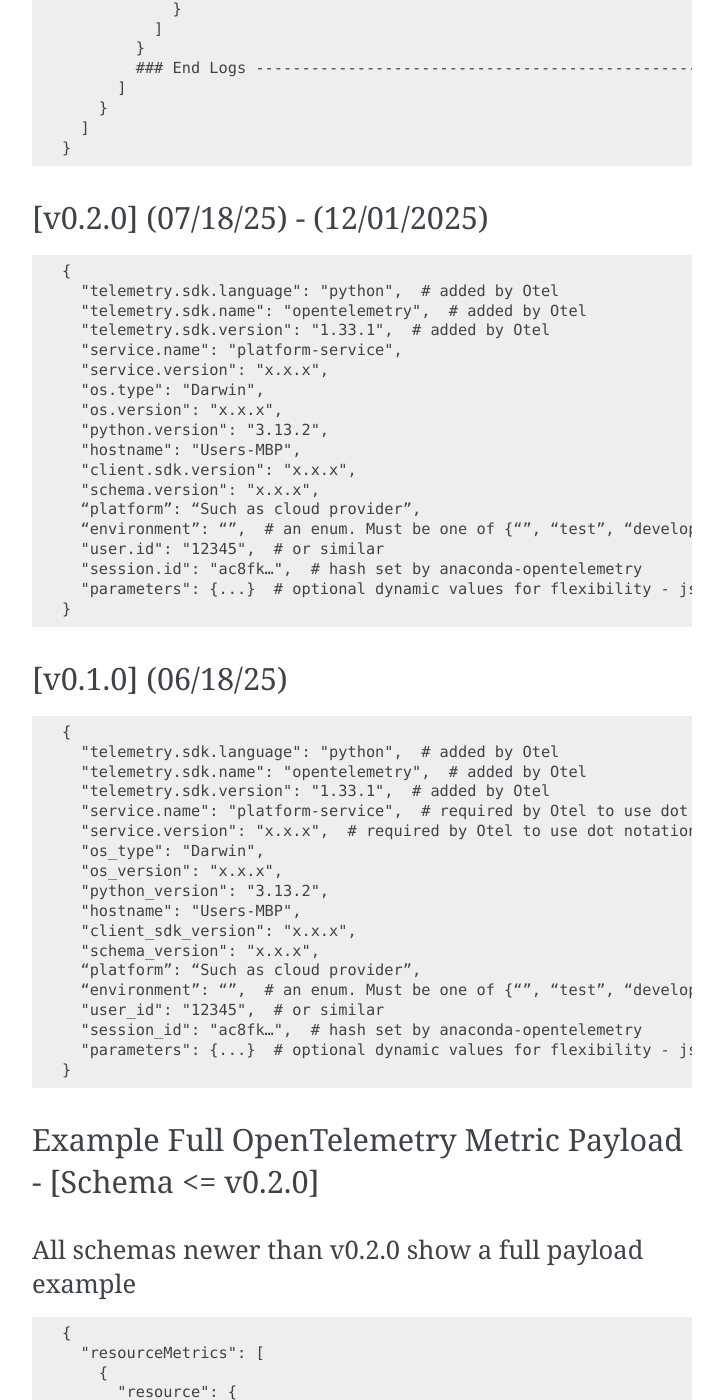
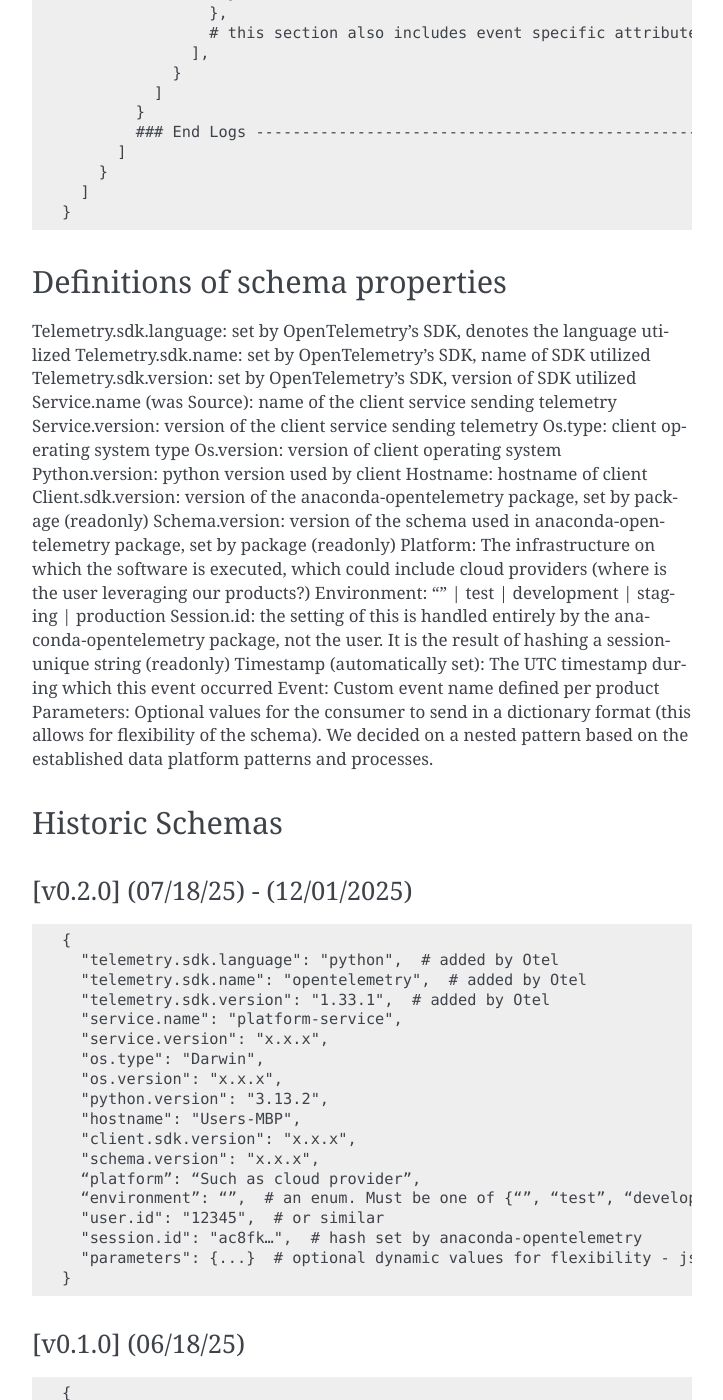
Before and after one commit to anaconda/anaconda-otel-python, a Sphinx documentation site: the page built from docs/source/schema-versions.md, in a window 1280 px wide and 1400 px high, scrolled down 1604 px. Shown: the whole window, without its empty margins (388-1111 px from the left). Built offline with Sphinx 7.4.7, drawn with Linux system fonts in a browser that asks for light colours; pages that are not in the unit, such as notebooks, are missing from menus; the version number could not be read and is left out; some of the changed text lies outside the part shown.

Commit message:
add schema properties to docs

````diff
--- a/docs/source/schema-versions.md
+++ b/docs/source/schema-versions.md
@@ -1,7 +1,8 @@
 # Schema Versions for `anaconda-opentelemetry` Payloads
 This schema refers to the `resource.attributes` and `scope_metrics.metrics.data.data_points.attributes` (event specific) portion of the OpenTelemetry payload. The rest of the payload's structure is not managed by the anaconda-opentelemetry package.
 
-## [v0.3.0] (12/01/2025) - Current Schema
+## Current Schema
+### [v0.3.0] (12/01/2025)
 ```
 {
   "resourceMetrics|resourceLogs": [
@@ -73,7 +74,27 @@
 }
 ```
 
-## [v0.2.0] (07/18/25) - (12/01/2025)
+## Definitions of schema properties
+Telemetry.sdk.language: set by OpenTelemetry’s SDK, denotes the language utilized
+Telemetry.sdk.name: set by OpenTelemetry’s SDK, name of SDK utilized
+Telemetry.sdk.version: set by OpenTelemetry’s SDK, version of SDK utilized
+Service.name (was Source): name of the client service sending telemetry
+Service.version: version of the client service sending telemetry
+Os.type: client operating system type
+Os.version: version of client operating system
+Python.version: python version used by client
+Hostname: hostname of client
+Client.sdk.version: version of the anaconda-opentelemetry package, set by package (readonly)
+Schema.version: version of the schema used in anaconda-opentelemetry package, set by package (readonly)
+Platform: The infrastructure on which the software is executed, which could include cloud providers (where is the user leveraging our products?)
+Environment: “” | test | development | staging | production
+Session.id: the setting of this is handled entirely by the anaconda-opentelemetry package, not the user. It is the result of hashing a session-unique string (readonly)
+Timestamp (automatically set): The UTC timestamp during which this event occurred
+Event: Custom event name defined per product
+Parameters: Optional values for the consumer to send in a dictionary format (this allows for flexibility of the schema). We decided on a nested pattern based on the established data platform patterns and processes.
+
+## Historic Schemas
+### [v0.2.0] (07/18/25) - (12/01/2025)
 ```
 {
   "telemetry.sdk.language": "python",  # added by Otel
@@ -95,7 +116,7 @@
 }
 ```
 
-## [v0.1.0] (06/18/25)
+### [v0.1.0] (06/18/25)
 ```
 {
   "telemetry.sdk.language": "python",  # added by Otel
````
